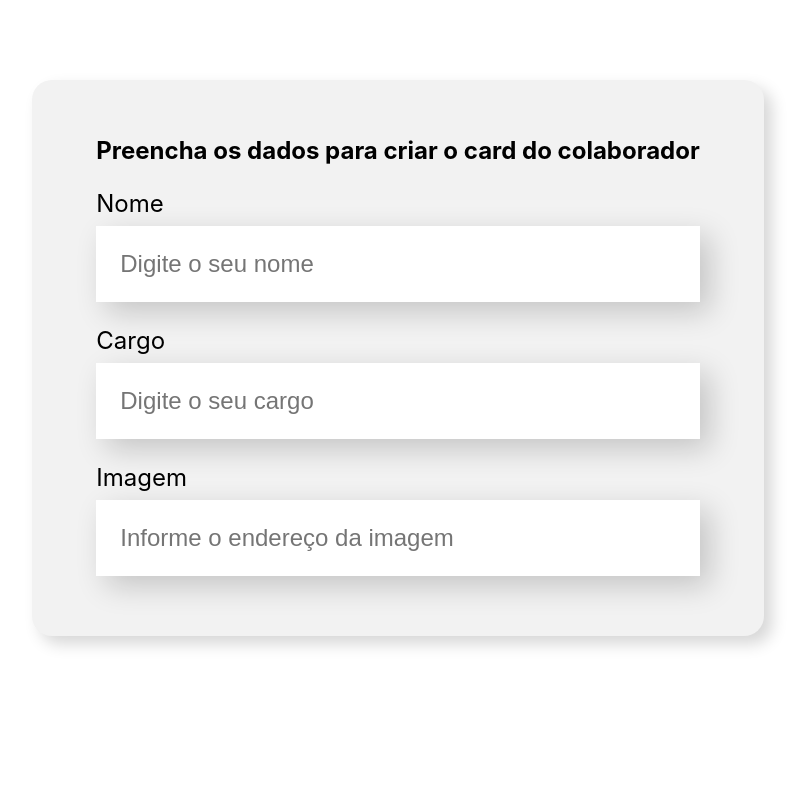
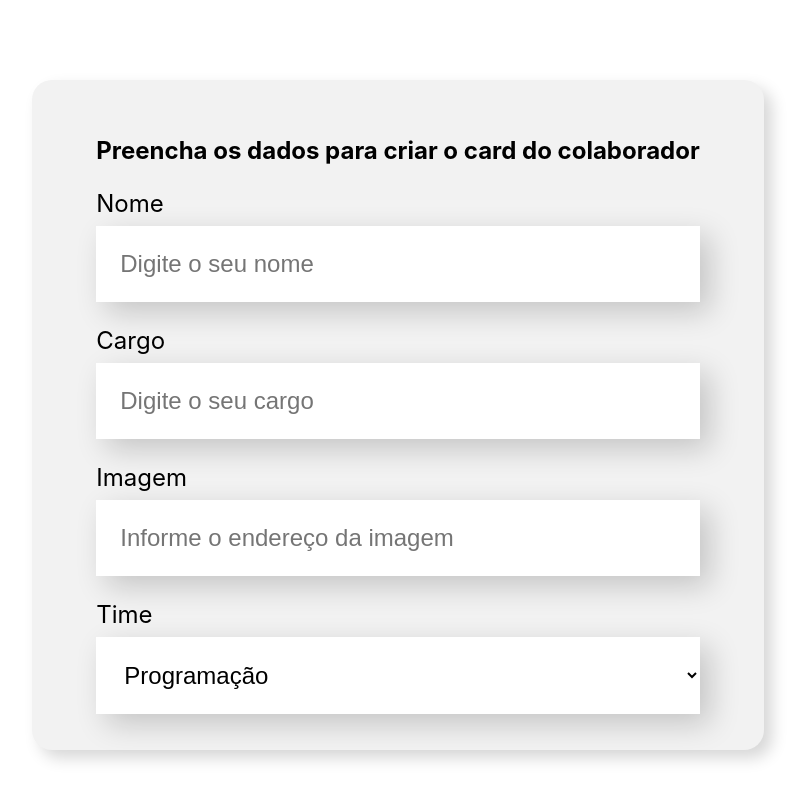
Before and after one commit to Esspio/Organograma_Empresarial, a React (Create React App) app in the folder organograma_empresarial/: page / in a window 1280 px wide. Shown: the part 498-1298 px from the top of the page, without its empty margins (242-1049 px from the left). Before the commit the page ends 1214 px from the top, so only its background shows below. Built offline with nearby package versions, Linux system fonts and the light colour scheme.

Commit message:
Criacao da Lista

```diff
--- a/organograma_empresarial/src/components/Form/Form.js
+++ b/organograma_empresarial/src/components/Form/Form.js
@@ -1,5 +1,6 @@
 import './Form.css';
 import Textfield from '../Textfield';
+import SuspendedList from '../SuspendedList';
 
 export const Form = () => {
     const times = [
@@ -19,6 +20,7 @@ export const Form = () => {
                 <Textfield label="Nome" placeholder="Digite o seu nome"/>
                 <Textfield label="Cargo" placeholder="Digite o seu cargo"/>
                 <Textfield label="Imagem" placeholder="Informe o endereço da imagem"/>
+                <SuspendedList label="Time" itens={times}/>
             </form>
         </section>
     )
--- /dev/null
+++ b/organograma_empresarial/src/components/SuspendedList/SuspendedList.css
@@ -0,0 +1,16 @@
+.suspended-list label{
+    display: block;
+    margin-bottom: 8px;
+    font-size: 24px;
+    text-align: left;
+}
+
+.suspended-list select{
+    background-color: #FFF;
+    box-shadow: 10px 10px 30px rgba(0, 0, 0, 0.19);
+    width: 100%;
+    border: none;
+    font-size: 24px;
+    padding: 24px;
+    box-sizing: border-box;
+}
--- /dev/null
+++ b/organograma_empresarial/src/components/SuspendedList/SuspendedList.js
@@ -0,0 +1,14 @@
+import './SuspendedList.css';
+
+export const SuspendedList = (props) =>{
+    return (
+        <div className="suspended-list">
+            <label>{props.label}</label>
+            <select>
+                {props.itens.map(item => {
+                    return <option key={item}>{item}</option>
+                })}
+            </select>
+        </div>
+    )
+}
--- /dev/null
+++ b/organograma_empresarial/src/components/SuspendedList/index.js
@@ -0,0 +1,3 @@
+import { SuspendedList } from "./SuspendedList";
+
+export default SuspendedList;
```
